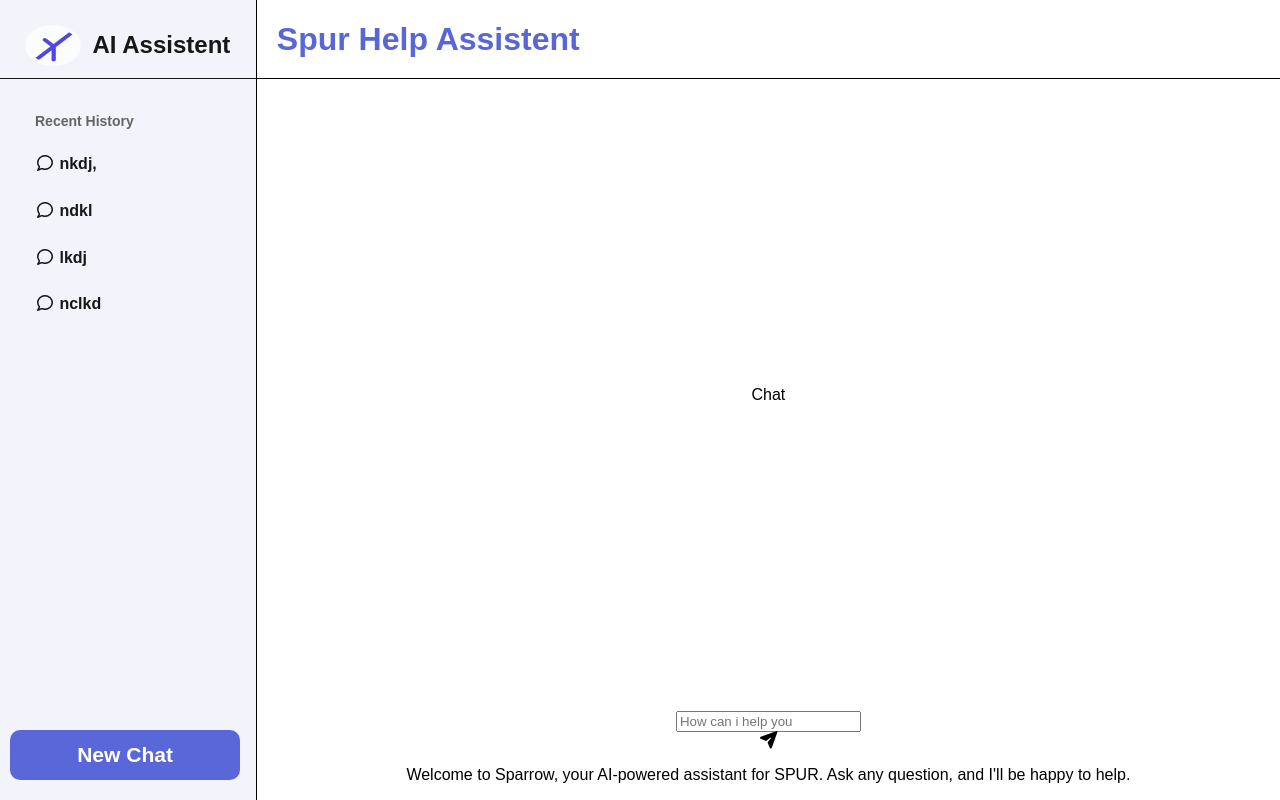
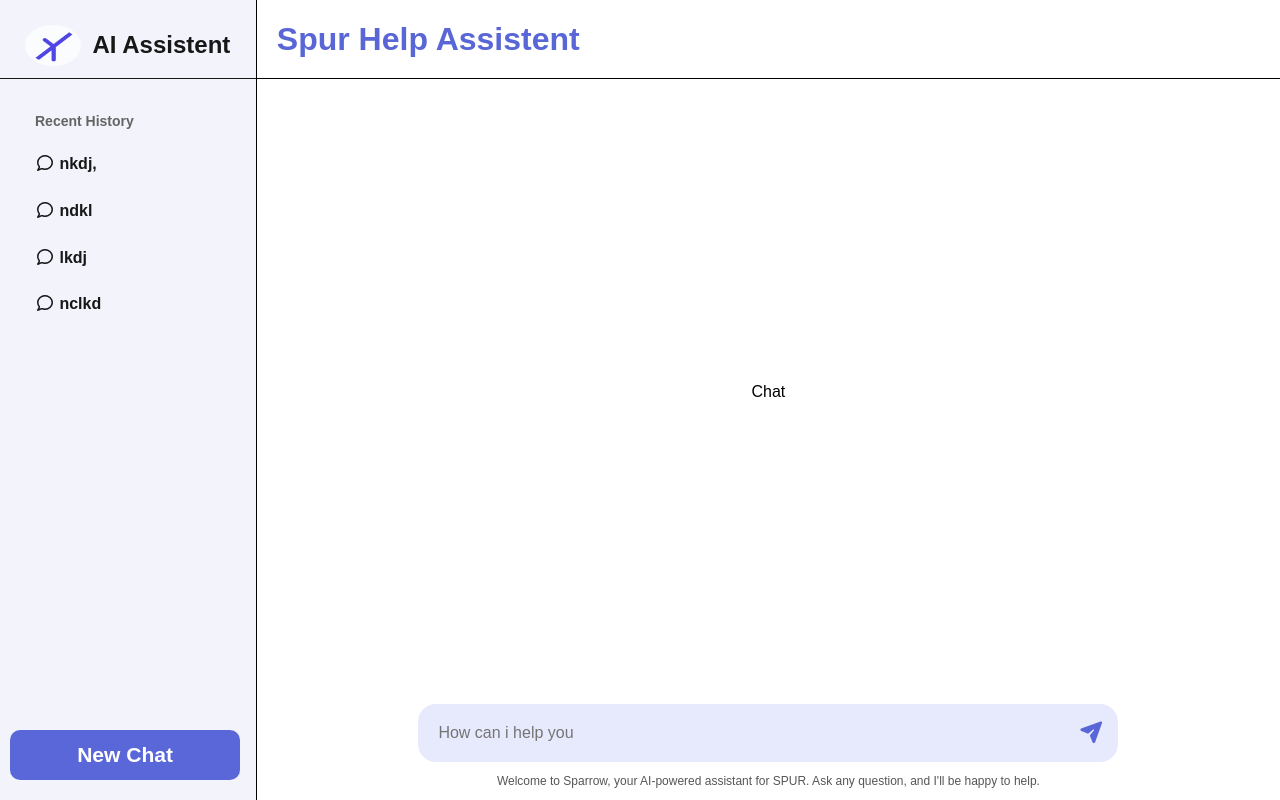
Before and after one commit to Rajaryan99/sparrow-AI-Spur, a React (Vite) app in the folder frontend/: page / in a window 1280 px wide. Built offline with nearby package versions, Linux system fonts and the light colour scheme.

Commit message:
input user styling added

```diff
--- a/frontend/src/components/chatWindow/ChatWindow.jsx
+++ b/frontend/src/components/chatWindow/ChatWindow.jsx
@@ -17,9 +17,9 @@
       <div className="chatInput">
           <div className='userInput'>
             <input type="text" placeholder='How can i help you' />
-            <div><i class="fa-solid fa-paper-plane"></i></div>
+            <div className='sendBtn'><i class="fa-solid fa-paper-plane"></i></div>
           </div>
-          <p>
+          <p className='info'>
 Welcome to Sparrow, your AI-powered assistant for SPUR. Ask any question, and I'll be happy to help.          </p>
       </div>
 
--- a/frontend/src/components/chatWindow/chatwindow.css
+++ b/frontend/src/components/chatWindow/chatwindow.css
@@ -28,3 +28,60 @@
     margin-left: 20px;
 
 }
+
+.chatInput {
+    width: 100%;
+    display: flex;
+    align-items: center;
+    justify-content: center;
+    flex-direction: column;
+
+}
+
+.userInput {
+    display: flex;
+    align-items: center;
+    justify-content: center;
+    width: 100%;
+    max-width: 700px;
+    position: relative;
+}
+
+input {
+    width: 100%;
+    border: none;
+    background-color: #d1d5fc84;
+    padding: 20px;
+    border-radius: 18px;
+    font-size: 1rem;
+    transition: all 0.3s ease-in;
+
+}
+
+input:hover{
+        box-shadow: 0 0 15px rgba(34, 33, 33, 0.6);
+
+}
+
+input:focus{
+    outline: none;
+}
+
+
+.info {
+    font-size: 12px ;
+    color: #565658;
+}
+
+.sendBtn {
+    font-size: 20px;
+    position: absolute;
+    right: 15px;
+    color: #5966d6;
+    transition: all 0.3s ease-out;
+}
+
+.sendBtn:hover{
+    transform: rotate(45deg) scale(1.3);
+    cursor: pointer;
+}
```
